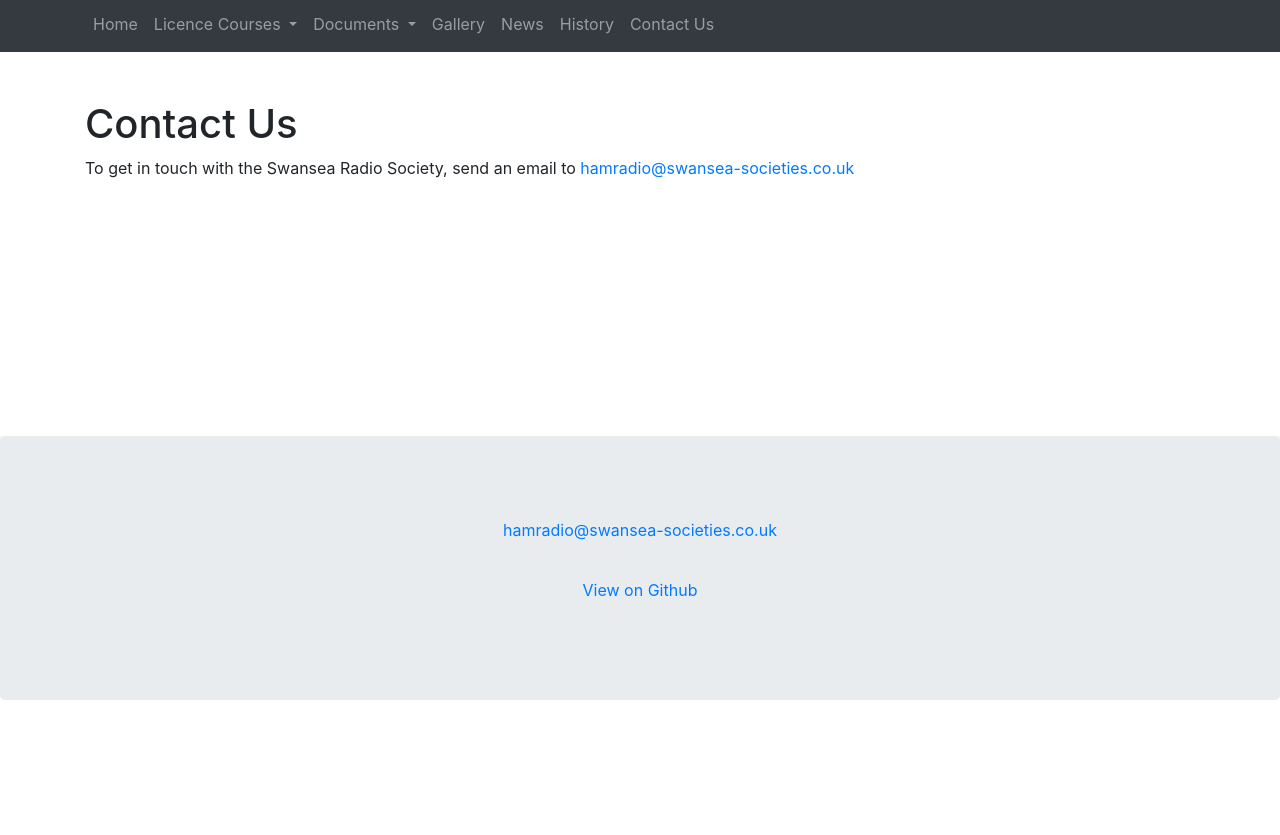
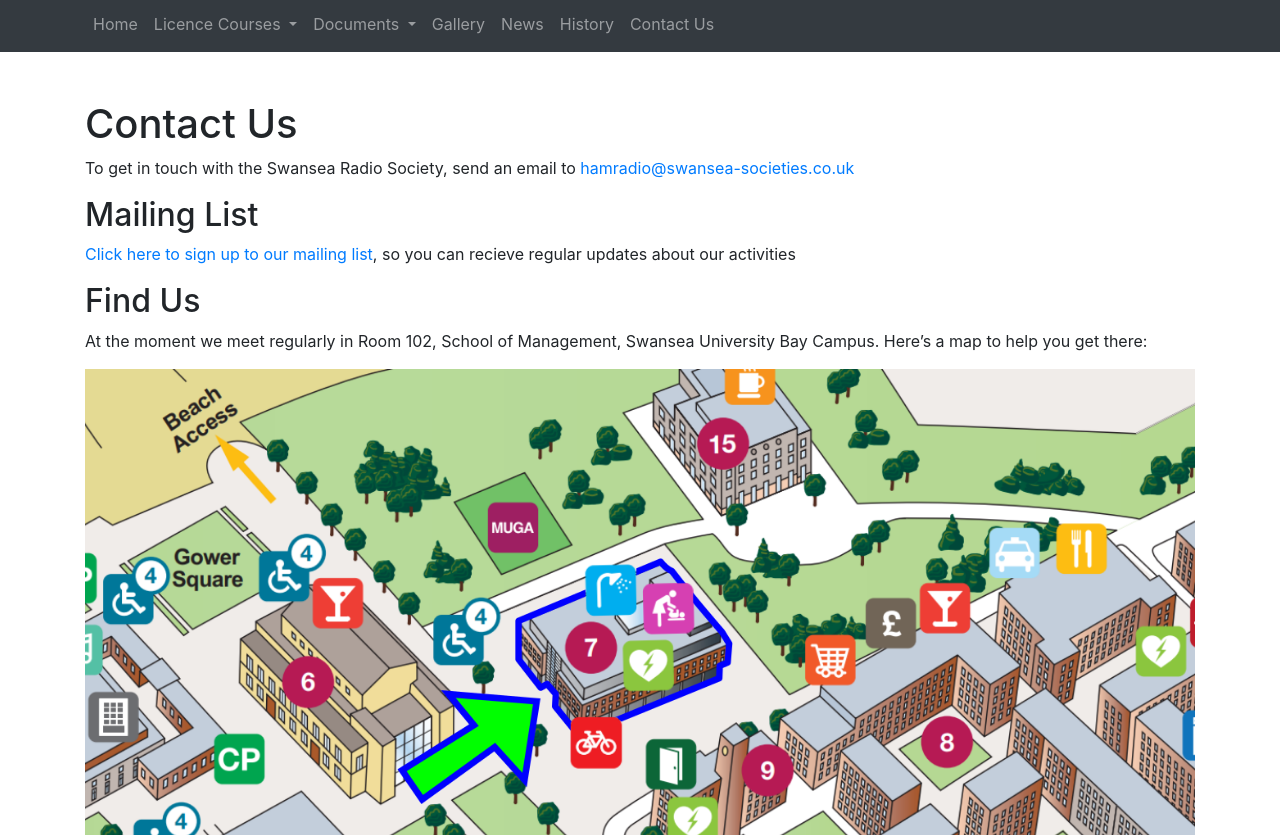
Before and after one commit to gw3uws/gw3uws.uk, a Jekyll site: the page built from contact.md, in a window 1280 px wide and 900 px high, scrolled down 339 px, cut to the strip 65-900 px from the top of the window. Built offline with Jekyll 4.4.1, drawn with Linux system fonts in a browser that asks for light colours; our own code applies the rules of GitHub Pages for plain Markdown files; before the commit the page ends 1104 px from its top, so only the background shows below that.

Commit message:
Update contact.md

```diff
--- a/contact.md
+++ b/contact.md
@@ -3,3 +3,14 @@
 ---
 
 To get in touch with the Swansea Radio Society, send an email to [hamradio@swansea-societies.co.uk](mailto:hamradio@swansea-societies.co.uk)
+
+## Mailing List
+
+[Click here to sign up to our mailing list](http://eepurl.com/gHDgLD), so you can recieve regular updates about our activities
+
+
+## Find Us
+
+At the moment we meet regularly in Room 102, School of Management, Swansea University Bay Campus. Here's a map to help you get there:
+
+![map](/media/som-map.png)
```
